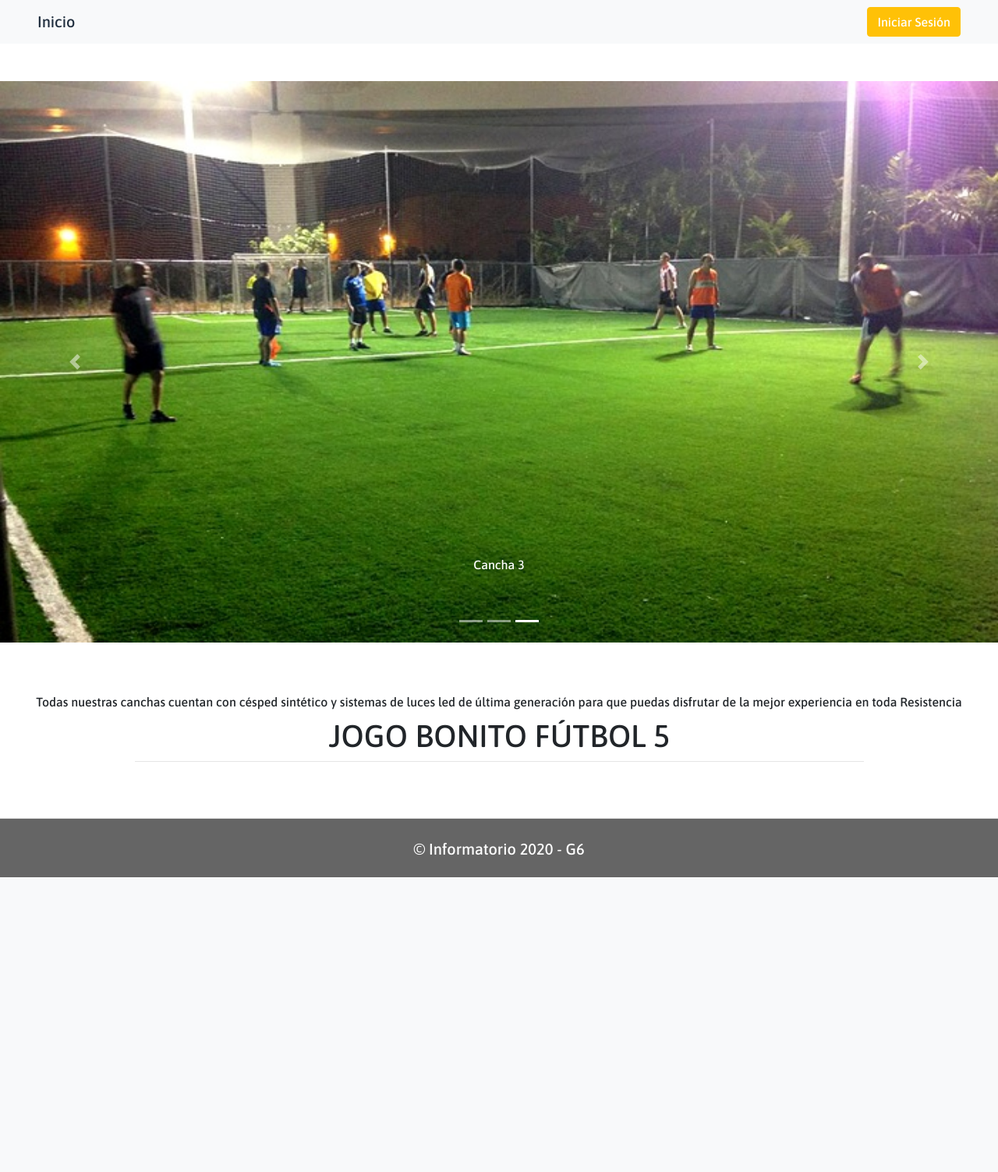
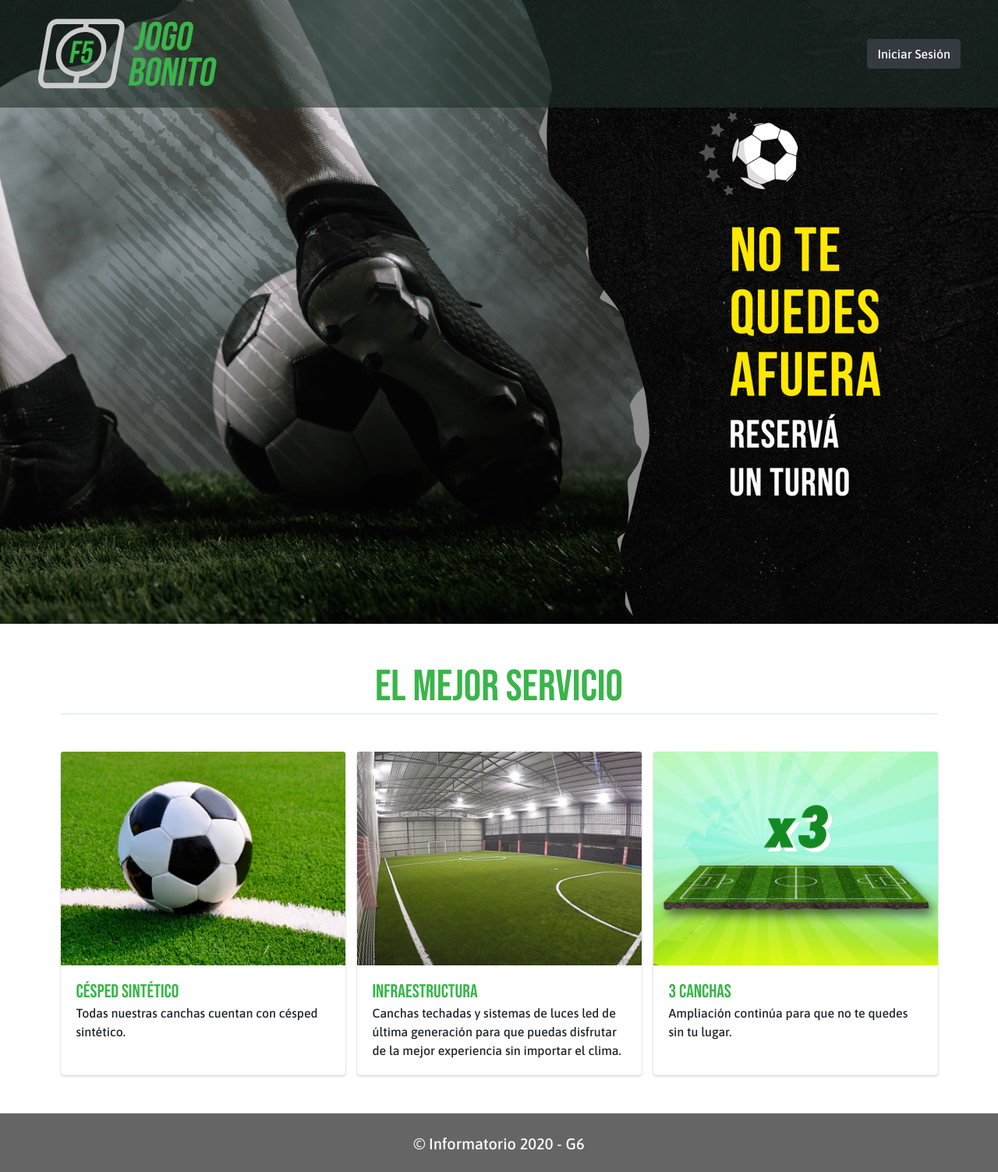
Before and after one commit to jhorgesub/Gestion_turnos, a Django app: template templates/home.html in a window 1280 px wide. Shown: the whole page at 78% size. Before the commit the page ends 1125 px from the top, so only its background shows below. Run offline with Django 3.2, Linux system fonts and the light colour scheme; the template is opened without the code that fills it, so the values that code supplies are empty; some libraries are stand-ins or nearby versions.

Commit message:
rediseño home

```diff
--- a/static/css/styles.css
+++ b/static/css/styles.css
@@ -6,6 +6,12 @@ html {
     min-width: 100%;
     font-family: 'Asap', sans-serif;
     font-weight: 400;
+}
+
+h1 {
+    font-family: 'Bebas Neue', sans-serif;
+    color: #39b54a;
+    font-size: 3.5rem;
 }
 
 .user_card {
@@ -77,6 +83,37 @@ html {
     border-top: 1px solid #ddd;
 }
 
+/* HEADER
+-------------------------------------------------- */
+header {
+    position: fixed;
+    top: 0;
+    width: 100%;
+    z-index: 100;
+}
+
+header nav {
+    background-color: rgba(30, 47, 41, 0.6);
+}
+
+
+/* HOME BANNER
+-------------------------------------------------- */
+
+.home-banner {
+    background: url('../img/slide1-min.png') right / cover no-repeat;
+    height: 100vh;
+    width: 100%;
+}
+
+/* CARDS
+-------------------------------------------------- */
+
+h5.card-title {
+    font-family: 'Bebas Neue', sans-serif;
+    color: #39b54a;
+    font-size: 1.5rem;
+}
 
 /* CUSTOMIZE THE CAROUSEL
 -------------------------------------------------- */
--- a/templates/home.html
+++ b/templates/home.html
@@ -1,7 +1,8 @@
 {% extends 'index.html' %} {% load static %}{% block content %}
 
-
-    <div id="myCarousel" class="carousel slide" data-ride="carousel">
+    <div class="home-banner">
+    </div>
+   <!--  <div id="myCarousel" class="carousel slide" data-ride="carousel">
         <ol class="carousel-indicators">
             <li data-target="#myCarousel" data-slide-to="0" class=""></li>
             <li data-target="#myCarousel" data-slide-to="1" class=""></li>
@@ -44,21 +45,35 @@
             <span class="carousel-control-next-icon" aria-hidden="true"></span>
             <span class="sr-only">Next</span>
         </a>
-    </div>
-<div class="text-center"> Todas nuestras canchas cuentan con césped sintético y sistemas de luces led de última generación para que puedas disfrutar de la mejor experiencia en toda Resistencia
-</div>
-    <div class="container">
-
-        <div class="row justify-content-center">
-            <div class="col-10">
-                <h1 class="text-xl-center mt-2 animate__animated animate__bounce">JOGO BONITO FÚTBOL 5</h1>
-
-
-                <hr class="mt-0 mb-4">
+    </div> -->
+<div class="container my-5">
+    <h1 class="text-center mb-5 border-bottom">El mejor servicio</h1>
+    <div class="card-deck">
+        <div class="card">
+            <img class="card-img-top" src="{% static 'img/card-1.png' %}" alt="Césped sintético">
+            <div class="card-body">
+                <h5 class="card-title">Césped sintético</h5>
+                <p class="card-text">Todas nuestras canchas cuentan con césped sintético.</p>
             </div>
         </div>
-
+        <div class="card">
+            <img class="card-img-top" src="{% static 'img/card-2.png' %}" alt="Infraestructura">
+            <div class="card-body">
+                <h5 class="card-title">Infraestructura</h5>
+                <p class="card-text">Canchas techadas y sistemas de luces led de última generación para que puedas disfrutar de la mejor
+                experiencia sin importar el clima.</p>
+            </div>
+        </div>
+        <div class="card">
+            <img class="card-img-top" src="{% static 'img/card-3.png' %}" alt="3 Canchas">
+            <div class="card-body">
+                <h5 class="card-title">3 Canchas</h5>
+                <p class="card-text">Ampliación continúa para que no te quedes sin tu lugar.
+                </p>
+            </div>
+        </div>
     </div>
+</div>
 
 
 
--- a/templates/index.html
+++ b/templates/index.html
@@ -14,6 +14,8 @@
     <link rel="stylesheet" href="https://cdnjs.cloudflare.com/ajax/libs/animate.css/4.1.1/animate.min.css">
     <link rel="stylesheet" href="https://code.ionicframework.com/ionicons/2.0.1/css/ionicons.min.css">
     <link rel="preconnect" href="https://fonts.gstatic.com">
+    <link rel="preconnect" href="https://fonts.gstatic.com">
+    <link href="https://fonts.googleapis.com/css2?family=Bebas+Neue&display=swap" rel="stylesheet">
     <link href="https://fonts.googleapis.com/css2?family=Advent+Pro&family=Alegreya+Sans:ital,wght@1,300&family=Asap:wght@500&family=Krona+One&family=Poppins:wght@200&family=Quicksand&family=Ubuntu:wght@400;500&display=swap" rel="stylesheet">
 
     <link rel="stylesheet" href="{% static 'css/adminlte.min.css' %}">
@@ -37,15 +39,17 @@
     <meta name="msapplication-TileColor" content="#ffffff">
     <meta name="msapplication-TileImage" content="/ms-icon-144x144.png">
     <meta name="theme-color" content="#ffffff">
-    <title>Inicio</title>
+    <title>JOGO BONITO F5</title>
 </head>
 
 <body>
 
     <header>
 
-        <nav class="navbar navbar-expand-lg navbar-light bg-light px-5">
-            <a class="navbar-brand" href="{% url 'home' %}">Inicio</a>
+        <nav class="navbar navbar-expand-lg px-5">
+            <a class="navbar-brand py-3" href="{% url 'home' %}">
+                <img src="{% static 'img/logo-jogo-bonito.svg' %}" height="90"/>
+            </a>
             <button class="navbar-toggler" type="button" data-toggle="collapse" data-target="#navbarSupportedContent"
                 aria-controls="navbarSupportedContent" aria-expanded="false" aria-label="Toggle navigation">
                 <span class="navbar-toggler-icon"></span>
@@ -84,7 +88,7 @@
 
                     <li class="nav-item ">
 
-                        <a class="btn btn-warning text-white" href="{% url 'login' %}">Iniciar Sesión</a>
+                        <a class="btn btn-dark" href="{% url 'login' %}">Iniciar Sesión</a>
 
                     </li>
 
@@ -98,11 +102,8 @@
     </header>
 
 
-    <main class="my-5">
-
+    <main>
         {% block content %} {% endblock content %}
-
-
     </main>
 
 
```
Also changed, not shown: static/img/card-1.png (added), static/img/card-2.png (added), static/img/card-3.png (added), static/img/logo-jogo-bonito.svg (added), static/img/slide1-min.png (added).
